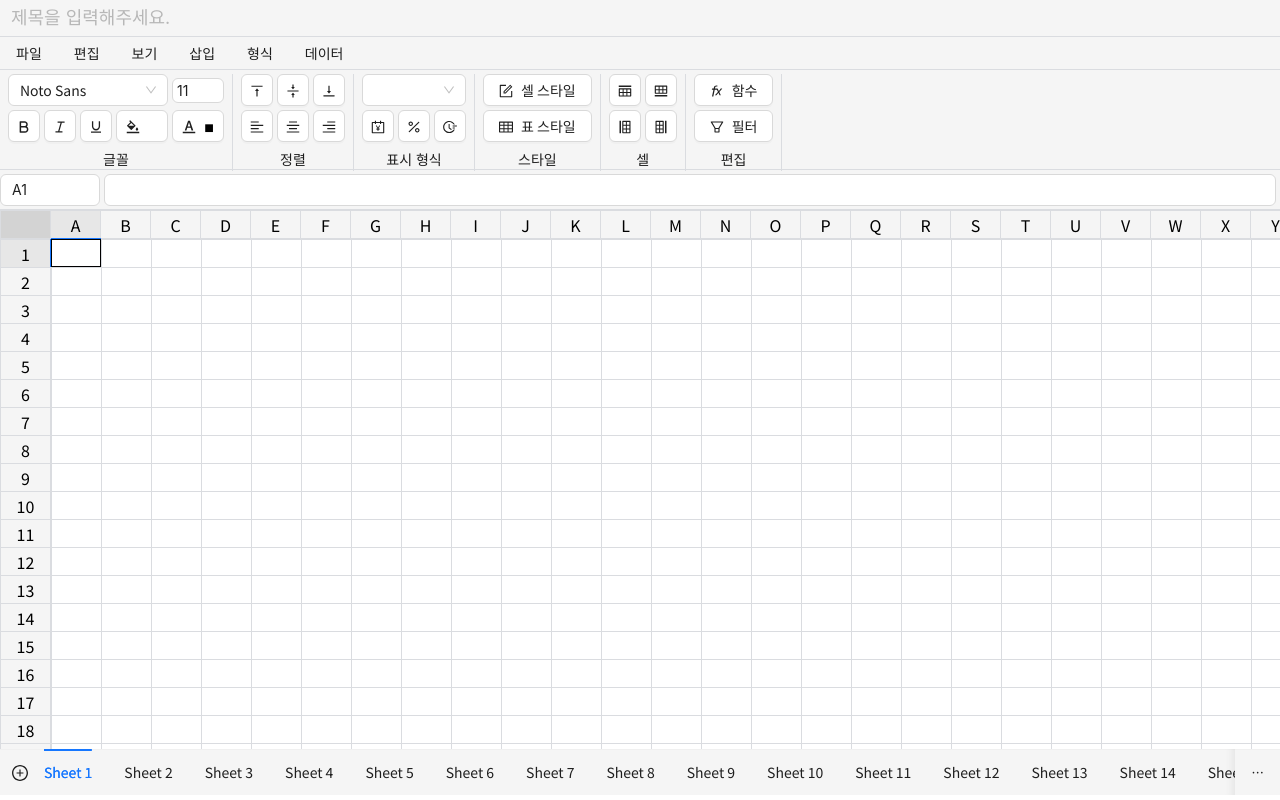
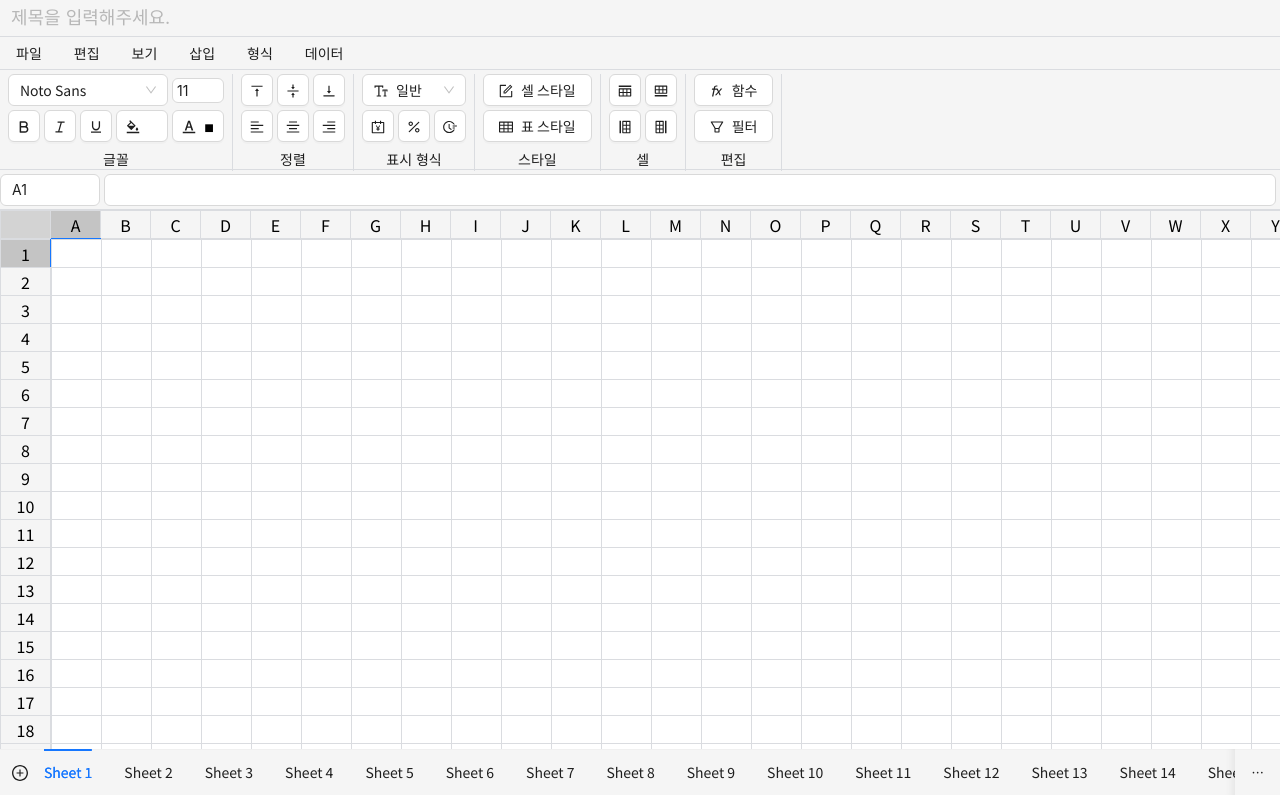
Before and after one commit to fe-jhw/excel-editor, a React app: page / in a window 1280 px wide. Built offline with nearby package versions, Linux system fonts and the light colour scheme.

Commit message:
FormatBox 완성, StyleBox 작업중, 드래그 버그 수정

```diff
--- a/src/components/SelectBox.tsx
+++ b/src/components/SelectBox.tsx
@@ -7,10 +7,18 @@ export function SelectBox() {
   const { i, j } = selected
   const { value, ...cellStyle } = cells[i][j]
   return (
-    <div className="select-box" style={selectBoxInfo}>
+    <div className="select-box" style={{ ...selectBoxInfo }}>
       <Input
         bordered={false}
-        style={{ position: 'relative', height: '100%', borderRadius: 0, padding: 0, ...cellStyle }}
+        style={{
+          position: 'relative',
+          height: '100%',
+          marginTop: '0px',
+          borderRadius: 0,
+          padding: 0,
+          ...cellStyle,
+          border: 'none',
+        }}
         value={cells[i][j].value}
         onChange={e => changeCell(i, j, { value: e.target.value })}
       />
--- a/src/components/Sheet.tsx
+++ b/src/components/Sheet.tsx
@@ -41,7 +41,6 @@ export function Sheet() {
         <RowHeader length={cells[0].length} />
         <SelectBox />
         <SelectArea />
-
         <table>
           <tbody>
             {cells.map((row: ICell[], i: number) => (
--- /dev/null
+++ b/src/components/StylePicker.tsx
@@ -0,0 +1,39 @@
+import { styles } from '@/constants/ToolBoxConstants'
+
+interface StylePickerProps {
+  onChange: (style: CellStyle) => void
+  type: 'cell' | 'table'
+}
+
+//TODO: 'tempalte literal type' 활용해보기
+interface StyleOptionProps {
+  style: CellStyle | TableStyle
+}
+
+interface CellStyle {
+  border?: string
+  backgroundColor?: string
+  color?: string
+}
+
+interface TableStyle {
+  header: CellStyle
+  body: CellStyle
+}
+
+export function StylePicker({ onChange, type }: StylePickerProps) {
+  return (
+    <div className="style-picker">
+      {styles[type].map(style => {
+        const { name, ...menuStyle } = style
+        return (
+          <div className="style-option" key={name} style={menuStyle} onClick={() => onChange(menuStyle)}>
+            {style.name}
+          </div>
+        )
+      })}
+    </div>
+  )
+}
+
+// function StyleOption({ type })
--- a/src/components/ToggleButton.tsx
+++ b/src/components/ToggleButton.tsx
@@ -20,7 +20,7 @@ export function ToggleButton({ value, valueIfActive, propertyName, icon }: Toggl
   const toggle = useCallback(
     (isActive: boolean) => () => {
       const changes = {} as Partial<ICell>
-      changes[propertyName] = isActive ? '' : valueIfActive
+      changes[propertyName] = isActive ? undefined : valueIfActive
       changeSelectedCells(changes)
     },
     [changeSelectedCells, propertyName, valueIfActive]
--- a/src/components/Toolbox.tsx
+++ b/src/components/Toolbox.tsx
@@ -25,11 +25,11 @@ import {
   VerticalAlignTopOutlined,
   TableOutlined,
 } from '@ant-design/icons'
-import { fontFamiles } from '@/constants/ToolBoxConstants'
+import { fontFamiles, formats } from '@/constants/ToolBoxConstants'
 import { EditorContext } from '@/context'
 import * as O from '@/utils/option'
 import { defaultCell, MAX_FONT_SIZE, MIN_FONT_SIZE } from '@/constants/SheetConstants'
-import { ToggleButton } from '@/components/ToggleButton'
+import { ToggleButton, StylePicker } from '@/components'
 
 const { Option } = Select
 
@@ -201,18 +201,46 @@ export function AlignBox() {
 }
 
 export function FormatBox() {
+  const { selectedCell, changeSelectedCells } = useContext(EditorContext)
+
   return (
     <Toolbox
       firstLayer={
         <>
-          <Select style={{ width: `${3 * SMALL_BTN_WIDTH + 2 * SPACE_GAP}px` }} />
+          <Select
+            style={{ width: `${3 * SMALL_BTN_WIDTH + 2 * SPACE_GAP}px` }}
+            value={O.getOrElseFromUndefined(selectedCell?.format, defaultCell.format)}
+            onSelect={value => changeSelectedCells({ format: value })}
+          >
+            {formats.map(format => (
+              <Option key={format.label} value={format.value}>
+                {format.icon}
+                <span style={{ marginLeft: '8px' }}>{format.label}</span>
+              </Option>
+            ))}
+          </Select>
         </>
       }
       secondLayer={
         <>
-          <Button icon={<AccountBookOutlined />} />
-          <Button icon={<PercentageOutlined />} />
-          <Button icon={<FieldTimeOutlined />} />
+          <ToggleButton
+            value={selectedCell?.format}
+            valueIfActive="account"
+            propertyName="format"
+            icon={<AccountBookOutlined />}
+          />
+          <ToggleButton
+            value={selectedCell?.format}
+            valueIfActive="percentage"
+            propertyName="format"
+            icon={<PercentageOutlined />}
+          />
+          <ToggleButton
+            value={selectedCell?.format}
+            valueIfActive="time"
+            propertyName="format"
+            icon={<FieldTimeOutlined />}
+          />
         </>
       }
       title="표시 형식"
@@ -221,11 +249,16 @@ export function FormatBox() {
 }
 
 export function StyleBox() {
+  const { selectedCell, changeSelectedCells } = useContext(EditorContext)
+
   return (
     <Toolbox
       firstLayer={
         <>
-          <Dropdown trigger={['click']}>
+          <Dropdown
+            trigger={['click']}
+            dropdownRender={() => <StylePicker onChange={style => changeSelectedCells(style)} type="cell" />}
+          >
             <Button icon={<FormOutlined />}>셀 스타일</Button>
           </Dropdown>
         </>
--- a/src/components/index.ts
+++ b/src/components/index.ts
@@ -5,3 +5,5 @@ export { Toolbar } from './Toolbar'
 export { Fontbox, AlignBox, FormatBox, StyleBox, CellBox, EditBox } from './Toolbox'
 export { SelectBox } from './SelectBox'
 export { SelectArea } from './SelectArea'
+export * from './StylePicker'
+export * from './ToggleButton'
--- a/src/constants/SheetConstants.ts
+++ b/src/constants/SheetConstants.ts
@@ -5,6 +5,8 @@ export const defaultCell: ICell = {
   value: '',
   fontSize: 11,
   fontFamily: fontFamiles[0].value,
+  format: 'general',
+  backgroundColor: 'white',
 }
 
 export const defaultCells: ICell[][] = new Array(30).fill(new Array(30).fill(defaultCell))
--- a/src/constants/ToolBoxConstants.ts
+++ /dev/null
@@ -1,26 +0,0 @@
-export const fontFamiles = [
-  {
-    value: "'Noto Sans KR', sans-serif",
-    label: 'Noto Sans',
-  },
-  {
-    value: "'Noto Serif KR', serif",
-    label: 'Noto Serif',
-  },
-  {
-    value: "'Gothic A1', sans-serif",
-    label: '고딕',
-  },
-  {
-    value: "'Nanum Gothic', sans-serif",
-    label: '나눔고딕',
-  },
-  {
-    value: "'Nanum Myeongjo', serif",
-    label: '나눔명조',
-  },
-  {
-    value: "'Jua', sans-serif",
-    label: '주아',
-  },
-]
--- /dev/null
+++ b/src/constants/ToolBoxConstants.tsx
@@ -0,0 +1,78 @@
+import {
+  FieldTimeOutlined,
+  FontSizeOutlined,
+  FieldBinaryOutlined,
+  DollarOutlined,
+  AccountBookOutlined,
+  PercentageOutlined,
+} from '@ant-design/icons'
+
+export const fontFamiles = [
+  {
+    value: "'Noto Sans KR', sans-serif",
+    label: 'Noto Sans',
+  },
+  {
+    value: "'Noto Serif KR', serif",
+    label: 'Noto Serif',
+  },
+  {
+    value: "'Gothic A1', sans-serif",
+    label: '고딕',
+  },
+  {
+    value: "'Nanum Gothic', sans-serif",
+    label: '나눔고딕',
+  },
+  {
+    value: "'Nanum Myeongjo', serif",
+    label: '나눔명조',
+  },
+  {
+    value: "'Jua', sans-serif",
+    label: '주아',
+  },
+]
+
+export const formats = [
+  {
+    value: 'general',
+    label: '일반',
+    icon: <FontSizeOutlined />,
+  },
+  {
+    value: 'number',
+    label: '숫자',
+    icon: <FieldBinaryOutlined />,
+  },
+  {
+    value: 'money',
+    label: '통화',
+    icon: <DollarOutlined />,
+  },
+  {
+    value: 'account',
+    label: '회계',
+    icon: <AccountBookOutlined />,
+  },
+  {
+    value: 'time',
+    label: '시간',
+    icon: <FieldTimeOutlined />,
+  },
+  {
+    value: 'percentage',
+    label: '백분율',
+    icon: <PercentageOutlined />,
+  },
+]
+
+export const styles = {
+  cell: [
+    { name: '표준', border: '1px solid lightgray', backgroundColor: '#fff', color: '#000' },
+    { name: '나쁨', border: 'none', backgroundColor: '#FFC7CE', color: '#BE5882' },
+    { name: '보통', border: 'none', backgroundColor: '#FFEB9C', color: '#000' },
+    { name: '좋음', border: 'none', backgroundColor: '#C6EFCE', color: '#000' },
+  ],
+  table: [],
+}
--- a/src/hooks/useCells.ts
+++ b/src/hooks/useCells.ts
@@ -33,8 +33,12 @@ export const useCells = (): UseCellsReturns => {
           isInRange(ei, [0, cells.length]) &&
           isInRange(ej, [0, cells[ei].length])
         ) {
-          for (let _i = si; _i <= ei; _i++) {
-            for (let _j = sj; _j <= ej; _j++) {
+          const _si = Math.min(si, ei)
+          const _sj = Math.min(sj, ej)
+          const _ei = Math.max(si, ei)
+          const _ej = Math.max(sj, ej)
+          for (let _i = _si; _i <= _ei; _i++) {
+            for (let _j = _sj; _j <= _ej; _j++) {
               draft[_i][_j] = { ...draft[_i][_j], ...changes }
             }
           }
--- a/src/hooks/useSelectBox.ts
+++ b/src/hooks/useSelectBox.ts
@@ -21,10 +21,10 @@ export const useSelectBox = (): UseSelectBoxReturns => {
       if (cellEl) {
         const { offsetWidth, offsetHeight, offsetTop, offsetLeft } = cellEl
         setSelectBoxInfo({
-          width: offsetWidth,
-          height: offsetHeight,
-          top: offsetTop + defaultCellHeight + 1,
-          left: offsetLeft + defaultCellWidth + 1,
+          width: offsetWidth - 2,
+          height: offsetHeight - 2,
+          top: offsetTop + defaultCellHeight + 2,
+          left: offsetLeft + defaultCellWidth + 2,
         })
       }
     }
--- a/src/index.scss
+++ b/src/index.scss
@@ -7,12 +7,24 @@ $footer-height: 46px;
 $min-body-height: 600px;
 $base-cell-width: 50px;
 $base-cell-height: 28px;
-$selected-cell-color: rgba(211,211,211,0.4);
+// $selected-cell-color: rgba(211,211,211,0.8);
+$selected-cell-color: rgba(0,0,0,0.2);
 $active-color: rgb(22, 119, 255);
 
 *{
   box-sizing: border-box;
   font-family: 'Noto Sans KR', sans-serif;
+  ::selection {
+    background-color: inherit;
+    color: inherit;
+  }
+}
+
+input {
+  &::selection {
+    background-color: $active-color !important;
+    color: white !important;
+  }
 }
 
 body {
@@ -49,6 +61,27 @@ body {
   }
   .color-box {
     font-size: 16px;
+  }
+}
+
+.style-picker {
+  background-color: white;
+  border-radius: 8px;
+  padding: 4px 8px;
+  box-shadow: rgba(0, 0, 0, 0.08) 0px 6px 16px 0px, rgba(0, 0, 0, 0.12) 0px 3px 6px -4px, rgba(0, 0, 0, 0.05) 0px 9px 28px 8px;
+  display: flex;
+  .style-option {
+    padding: 8px;
+    margin: 4px;
+    height: 28px;
+    width: 50px;
+    display: flex;
+    justify-content: center;
+    align-items: center;
+    cursor: pointer;
+    &:hover {
+      box-shadow: 0px 0px 5px #444;
+    }
   }
 }
 
@@ -100,14 +133,17 @@ body {
     background-color: lightgrey;
   }
   .select-box {
-    border: 1px solid black;
     position: absolute;
+    z-index:4;
     background-color: white;
   }
   .select-area {
+    border: 1px solid $active-color;
     position: absolute;
     background-color: $selected-cell-color;
-    z-index: -1;
+    z-index: 3;
+    // TODO: 관련해서 정리하기~
+    pointer-events: none;
   }
 }
 
```
Also changed, not shown: 1 other file (tests, documents, lock files or other folders).
